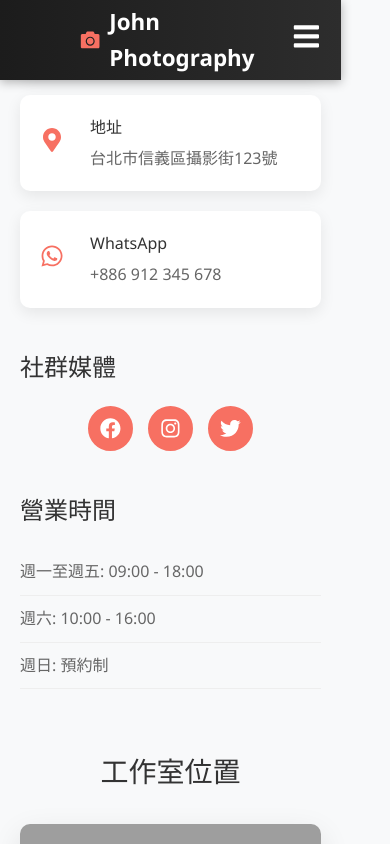
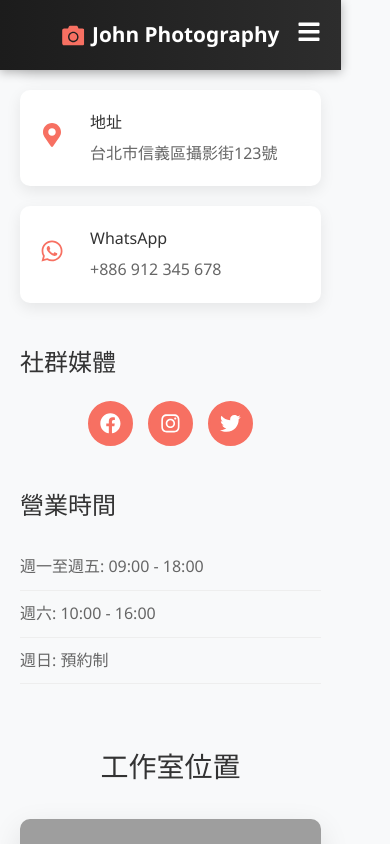
Before and after one commit to yanchen184/photographer-portfolio, a React (Vite) app: page /photographer-portfolio/contact in a window 390 px wide. Built offline with nearby package versions, Linux system fonts and the light colour scheme; grey boxes are pictures that could not be loaded.

Commit message:
fix: improve Navbar mobile menu behavior

```diff
--- a/src/components/Navbar.css
+++ b/src/components/Navbar.css
@@ -10,6 +10,7 @@
   top: 0;
   z-index: 999;
   box-shadow: 0 2px 10px rgba(0, 0, 0, 0.3);
+  width: 100%;
 }
 
 .navbar-container {
@@ -30,6 +31,7 @@
   font-size: 1.8rem;
   font-weight: bold;
   transition: all 0.3s ease;
+  white-space: nowrap;
 }
 
 .navbar-logo:hover {
@@ -109,13 +111,15 @@
     display: flex;
     flex-direction: column;
     width: 100%;
-    height: calc(100vh - 80px);
-    position: absolute;
+    max-height: calc(100vh - 80px);
+    position: fixed;
     top: 80px;
     left: -100%;
     opacity: 0;
     transition: all 0.5s ease;
     background: linear-gradient(180deg, #1c1c1c 0%, #2d2d2d 100%);
+    overflow-y: auto;
+    z-index: 998;
   }
 
   .nav-menu.active {
@@ -124,11 +128,17 @@
     z-index: 998;
   }
 
+  .nav-item {
+    width: 100%;
+    height: auto;
+  }
+
   .nav-link {
     text-align: center;
     padding: 2rem;
     width: 100%;
-    display: table;
+    display: block;
+    height: auto;
   }
 
   .nav-link::after {
@@ -140,11 +150,16 @@
     border-radius: 0;
   }
 
+  .nav-link.active {
+    background-color: rgba(247, 112, 98, 0.2);
+  }
+
   .navbar-logo {
     position: absolute;
     top: 50%;
     left: 50%;
     transform: translate(-50%, -50%);
+    font-size: 1.5rem;
   }
 
   .mobile-menu-icon {
@@ -157,6 +172,7 @@
     cursor: pointer;
     color: #fff;
     transition: all 0.3s ease;
+    z-index: 1000;
   }
 
   .mobile-menu-icon:hover {
@@ -165,19 +181,35 @@
 }
 
 @media screen and (max-width: 480px) {
-  .navbar-logo {
-    font-size: 1.4rem;
-  }
-
-  .logo-icon {
-    font-size: 1.6rem;
+  .navbar {
+    height: 70px;
   }
 
   .navbar-container {
     padding: 0 20px;
+    height: 70px;
+  }
+
+  .navbar-logo {
+    font-size: 1.3rem;
+  }
+
+  .logo-icon {
+    font-size: 1.4rem;
+    margin-right: 8px;
   }
 
   .mobile-menu-icon {
     right: 20px;
+    font-size: 1.5rem;
+  }
+
+  .nav-menu {
+    top: 70px;
+    max-height: calc(100vh - 70px);
+  }
+
+  .nav-link {
+    padding: 1.5rem;
   }
 }
```
